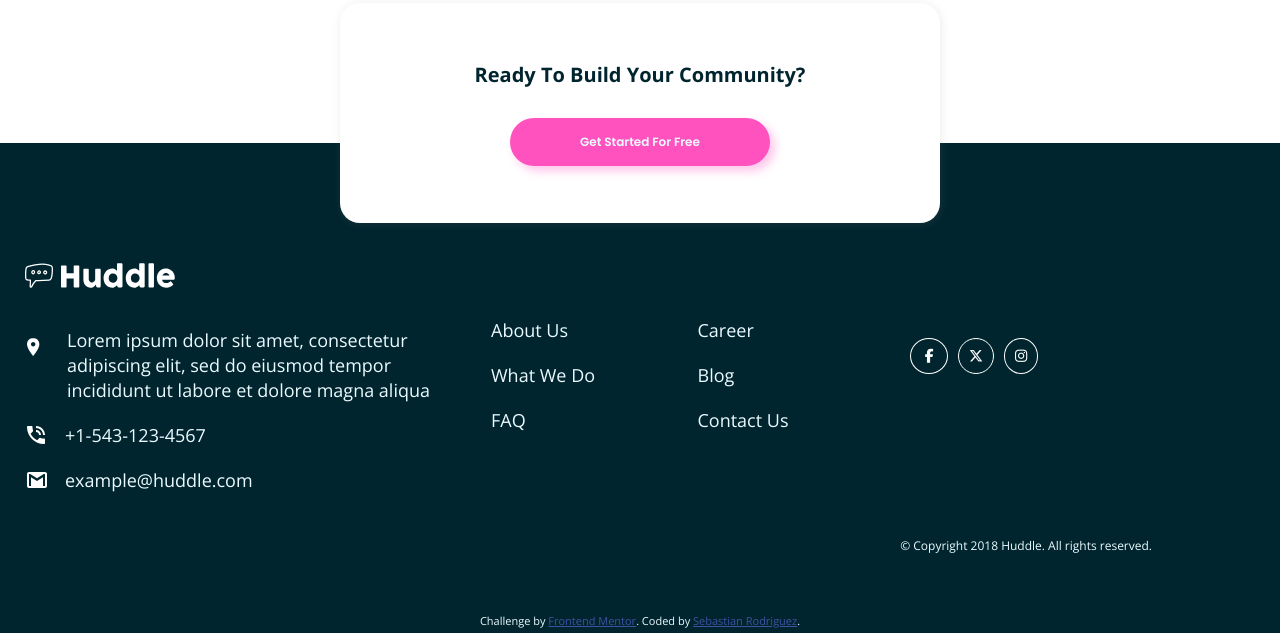
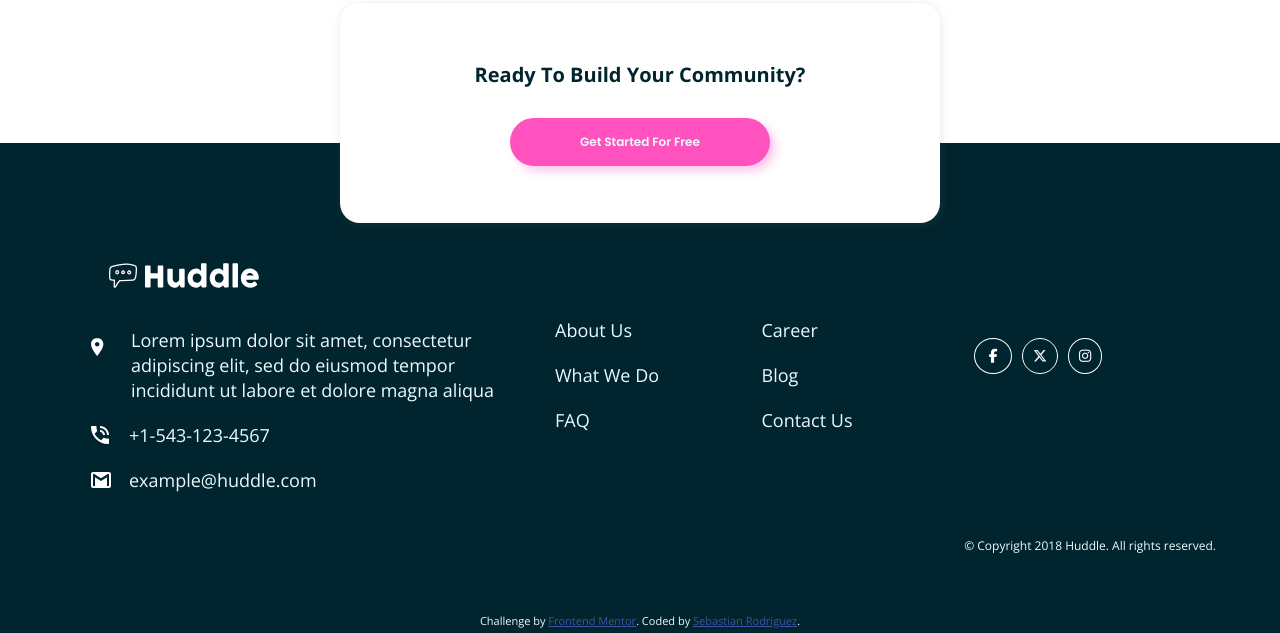
Before and after one commit to JuanSeRDev/CJ-4-huddle-landing-page-with-alternating-feature-blocks-master, a plain HTML site: page index.html in a window 1280 px wide. Shown: the part 2253-2886 px from the top of the page. Drawn offline with nearby package versions, Linux system fonts and the light colour scheme.

Commit message:
correction footer

```diff
--- a/Style.css
+++ b/Style.css
@@ -234,6 +234,7 @@ footer {
     background: var(--Very-Dark-Cyan);
     display: flex;
     flex-direction: column;
+    align-items: center;
     justify-content: center;
 }
 
@@ -242,8 +243,10 @@ footer p {
 }
 
 .logo-footer {
+    width: 83vw;
+    display: flex;
+    justify-content: left;
     margin-top: 120px;
-    width: 200px;
 }
 
 .logo-footer img {
```
